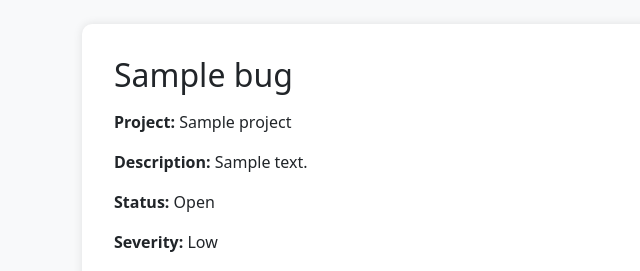
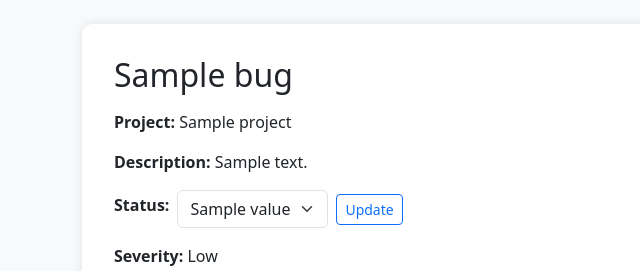
Before and after one commit to armohammed80/bug-tracker, a Django app: template bugtracker/tracker/templates/tracker/bug_detail.html in a window 1280 px wide. Shown: the part 56-327 px from the top of the page, without its empty margins (0-640 px from the left). Run offline with Django 5.2, Linux system fonts and the light colour scheme; data comes from the database, SQL or seed files in the repository; tables that the repository leaves empty hold one stand-in row (values such as "Sample post"); the template is opened without the code that fills it: values that come from a table or form of the project are taken from there, most other values are stand-ins (such as "Sample title", 1, 10 or a date in 2020).

Commit message:
Adding the option to update status of bug

```diff
--- a/bugtracker/tracker/templates/tracker/bug_detail.html
+++ b/bugtracker/tracker/templates/tracker/bug_detail.html
@@ -7,7 +7,16 @@
 
     <p><strong>Project:</strong> {{ bug.project.name }}</p>
     <p><strong>Description:</strong> {{ bug.description }}</p>
-    <p><strong>Status:</strong> {{ bug.status }}</p>
+    <form method="post" class="mb-3 d-flex align-items-center">
+        {% csrf_token %}
+        <label for="status" class="form-label me-2"><strong>Status:</strong></label>
+        <select name="status" id="status" class="form-select w-auto me-2">
+            {% for key, value in status_choices %}
+                <option value="{{ key }}" {% if bug.status == key %}selected{% endif %}>{{ value }}</option>
+            {% endfor %}
+        </select>
+        <button type="submit" class="btn btn-sm btn-outline-primary">Update</button>
+    </form>
     <p><strong>Severity:</strong> {{ bug.severity }}</p>
     <p><strong>Assigned to:</strong> {{ bug.assigned_to }}</p>
     <p>
```
Also changed, not shown: bugtracker/tracker/views.py (+7 -0 lines).
